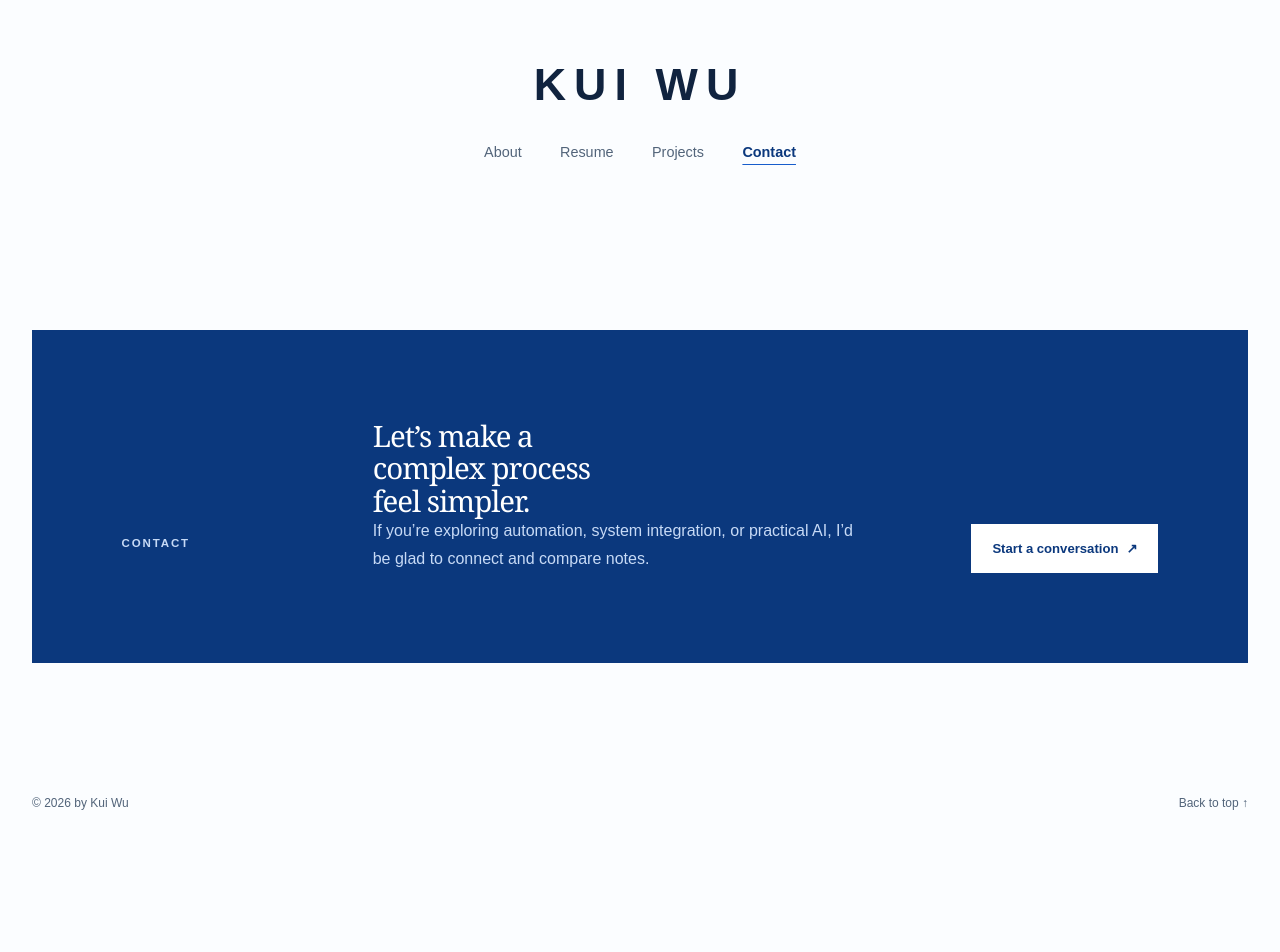
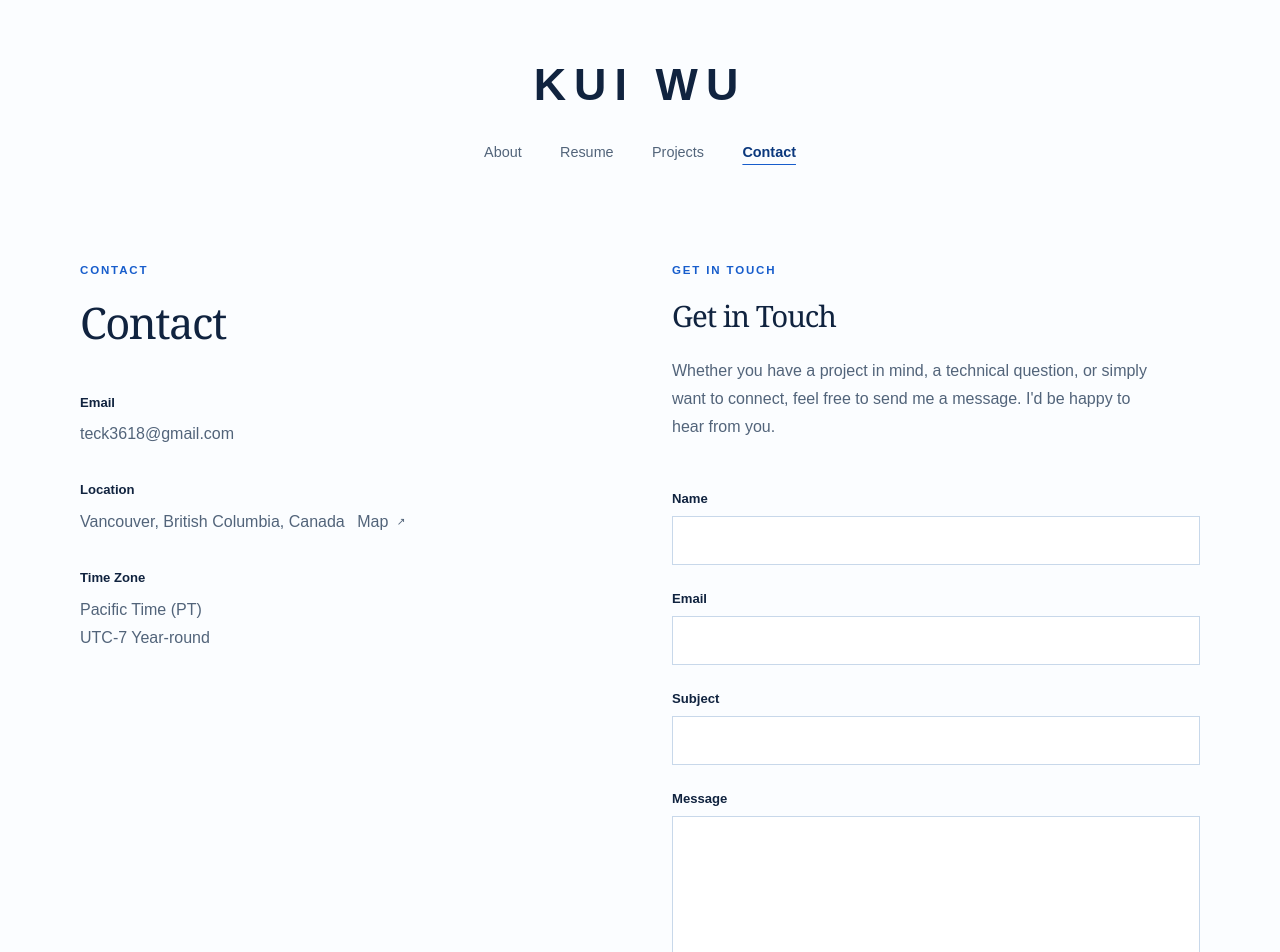
Before and after one commit to kwcontrols/KW-Portfolio, a Next.js app: page /contact in a window 1280 px wide. Shown: the top 952 px of the page. Before the commit the page ends 860 px from the top, so only its background shows below. Built offline with nearby package versions, Linux system fonts and the light colour scheme.

Commit message:
Redesign contact page

```diff
--- a/app/contact/page.tsx
+++ b/app/contact/page.tsx
@@ -1,23 +1,114 @@
+"use client";
+
+import type { FormEvent } from "react";
 import { SiteFooter } from "../SiteFooter";
 import { SiteHeader } from "../SiteHeader";
 
+const CONTACT_EMAIL = "teck3618@gmail.com";
+const VANCOUVER_MAP_URL =
+  "https://www.google.com/maps/search/?api=1&query=Vancouver,+British+Columbia,+Canada";
+
 export default function ContactPage() {
+  const handleSubmit = (event: FormEvent<HTMLFormElement>) => {
+    event.preventDefault();
+    // Connect the contact-form backend or form service here in a future update.
+  };
+
   return (
     <div className="site-shell" id="page-start">
       <SiteHeader />
-      <main className="standalone-page">
-        <section className="contact-section" id="contact">
+      <main className="contact-page" id="contact">
+        <section className="contact-column" aria-labelledby="contact-heading">
           <p className="section-index">Contact</p>
-          <div>
-            <h2>Let’s make a complex process feel simpler.</h2>
-            <p>
-              If you’re exploring automation, system integration, or practical
-              AI, I’d be glad to connect and compare notes.
+          <h1 id="contact-heading">Contact</h1>
+
+          <dl className="contact-details">
+            <div>
+              <dt>Email</dt>
+              <dd>
+                <a href={`mailto:${CONTACT_EMAIL}`}>{CONTACT_EMAIL}</a>
+              </dd>
+            </div>
+            <div>
+              <dt>Location</dt>
+              <dd>
+                Vancouver, British Columbia, Canada{" "}
+                <a
+                  className="project-title-link contact-map-link"
+                  href={VANCOUVER_MAP_URL}
+                  target="_blank"
+                  rel="noopener noreferrer"
+                >
+                  Map <span aria-hidden="true">↗</span>
+                </a>
+              </dd>
+            </div>
+            <div>
+              <dt>Time Zone</dt>
+              <dd>
+                Pacific Time (PT)
+                <br />
+                UTC-7 Year-round
+              </dd>
+            </div>
+          </dl>
+        </section>
+
+        <section className="contact-column" aria-labelledby="get-in-touch-heading">
+          <p className="section-index">Get in Touch</p>
+          <h2 id="get-in-touch-heading">Get in Touch</h2>
+          <p className="contact-intro">
+            Whether you have a project in mind, a technical question, or simply
+            want to connect, feel free to send me a message. I&apos;d be happy
+            to hear from you.
+          </p>
+
+          <form className="contact-form" onSubmit={handleSubmit}>
+            <div className="contact-field">
+              <label htmlFor="contact-name">Name</label>
+              <input
+                id="contact-name"
+                name="name"
+                type="text"
+                autoComplete="name"
+                required
+              />
+            </div>
+            <div className="contact-field">
+              <label htmlFor="contact-email">Email</label>
+              <input
+                id="contact-email"
+                name="email"
+                type="email"
+                autoComplete="email"
+                required
+              />
+            </div>
+            <div className="contact-field">
+              <label htmlFor="contact-subject">Subject</label>
+              <input
+                id="contact-subject"
+                name="subject"
+                type="text"
+                autoComplete="off"
+              />
+            </div>
+            <div className="contact-field">
+              <label htmlFor="contact-message">Message</label>
+              <textarea
+                id="contact-message"
+                name="message"
+                rows={7}
+                required
+              />
+            </div>
+            <button className="contact-submit" type="submit">
+              Send Message
+            </button>
+            <p className="contact-form-note">
+              Form submission will be connected in a future update.
             </p>
-          </div>
-          <a className="button button-light" href="mailto:?subject=Let%27s%20connect%20about%20automation%20and%20AI">
-            Start a conversation <span aria-hidden="true">↗</span>
-          </a>
+          </form>
         </section>
       </main>
       <SiteFooter />
--- a/app/globals.css
+++ b/app/globals.css
@@ -127,12 +127,25 @@ p { color: var(--ink-soft); font-size: 1rem; line-height: 1.75; }
 .image-slideshow-dots { display: flex; justify-content: center; gap: .55rem; margin-top: var(--space-sm); }
 .image-slideshow-dots button { width: .45rem; height: .45rem; padding: 0; border: 0; border-radius: 50%; background: var(--line); cursor: pointer; transition: background 180ms ease, transform 180ms ease; }
 .image-slideshow-dots button:hover, .image-slideshow-dots button:focus-visible, .image-slideshow-dots button.is-active { background: var(--blue); transform: scale(1.2); }
-.contact-section { display: grid; grid-template-columns: .35fr 1fr auto; align-items: end; gap: clamp(2rem, 5vw, 5rem); margin: 2rem 0 0; padding: clamp(3rem, 7vw, 6rem); background: var(--blue-dark); color: var(--white); }
-.contact-section .section-index, .contact-section p { color: #c7daf6; }
-.contact-section h2 { max-width: 14ch; }
-.contact-section p { max-width: 55ch; }
-.button-light { border-color: var(--white); background: var(--white); color: var(--blue-dark); white-space: nowrap; }
-.standalone-page { padding: clamp(4rem, 8vw, 8rem) 0; }
+.contact-page { display: grid; grid-template-columns: repeat(2, minmax(0, 1fr)); gap: clamp(var(--space-lg), 6vw, var(--space-2xl)); width: 100%; max-width: 1120px; margin: 0 auto; padding: var(--space-2xl) 0; }
+.contact-column { min-width: 0; text-align: left; }
+.contact-column h1, .contact-column h2 { max-width: none; }
+.contact-details { margin: var(--space-xl) 0 0; }
+.contact-details > div + div { margin-top: var(--space-lg); }
+.contact-details dt, .contact-field label { color: var(--ink); font-size: .82rem; font-weight: 700; }
+.contact-details dd { margin: var(--space-xs) 0 0; color: var(--ink-soft); font-size: 1rem; line-height: 1.75; }
+.contact-details a { text-underline-offset: .2em; }
+.contact-map-link { display: inline-block; margin-left: var(--space-xs); }
+.contact-intro { max-width: 55ch; margin: var(--space-md) 0 0; }
+.contact-form { display: grid; gap: var(--space-md); margin-top: var(--space-xl); }
+.contact-field { display: grid; gap: var(--space-xs); }
+.contact-field input, .contact-field textarea { width: 100%; border: 1px solid var(--line); border-radius: 0; background: var(--white); color: var(--ink); font: inherit; font-size: 1rem; line-height: 1.5; }
+.contact-field input { min-height: 48px; padding: .7rem var(--space-sm); }
+.contact-field textarea { min-height: 180px; padding: var(--space-sm); resize: vertical; }
+.contact-field input:focus-visible, .contact-field textarea:focus-visible, .contact-submit:focus-visible { outline: 2px solid var(--blue); outline-offset: 3px; }
+.contact-submit { width: max-content; min-height: 48px; padding: .85rem 1.25rem; border: 1px solid var(--blue); border-radius: 0; background: var(--blue); color: var(--white); font: inherit; font-size: .82rem; font-weight: 700; cursor: pointer; transition: background 180ms ease, border-color 180ms ease; }
+.contact-submit:hover, .contact-submit:focus-visible { border-color: var(--blue-dark); background: var(--blue-dark); }
+.contact-form-note { margin: calc(-1 * var(--space-xs)) 0 0; font-size: .82rem; }
 .resume-page { width: 100%; max-width: 780px; margin: 0 auto; padding: var(--space-lg) 0 var(--space-xl); text-align: left; }
 .resume-section + .resume-section { margin-top: var(--space-lg); padding-top: var(--space-lg); border-top: 1px solid var(--line); }
 .resume-section > h1 { max-width: none; color: var(--ink); font-family: Arial, Helvetica, sans-serif; font-size: .78rem; font-weight: 700; letter-spacing: .16em; line-height: 1.4; }
@@ -161,9 +174,7 @@ footer a { text-decoration: none; }
   nav { justify-content: center; }
   .hero { grid-template-columns: 1fr; min-height: auto; }
   .hero-aside { max-width: 560px; }
-  .contact-section { grid-template-columns: 1fr; }
-  .contact-section { align-items: start; }
-  .button-light { width: max-content; }
+  .contact-page { grid-template-columns: 1fr; gap: var(--space-xl); }
   .project-entry { grid-template-columns: 1fr; gap: var(--space-lg); }
   .project-entry .project-media, .project-entry:nth-child(even) .project-media { grid-column: 1; grid-row: 1; }
   .project-entry .project-details, .project-entry:nth-child(even) .project-details { grid-column: 1; grid-row: 2; }
```
